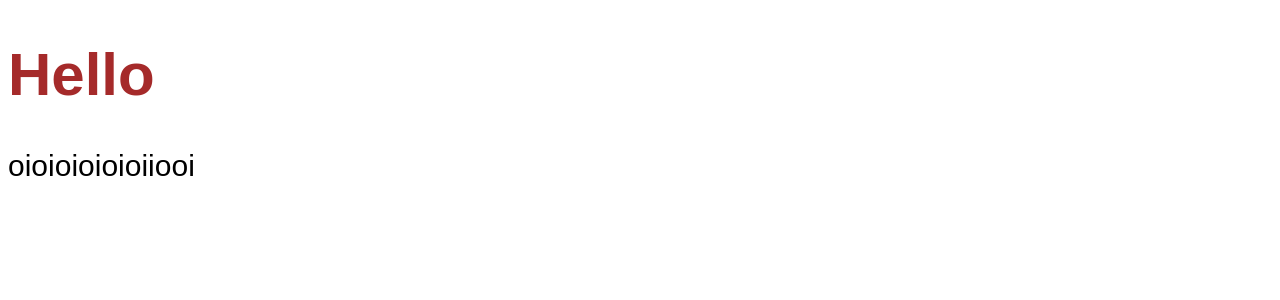
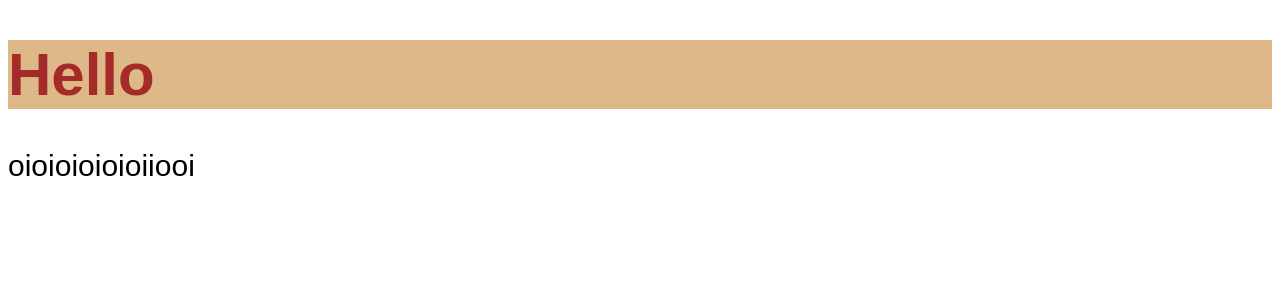
Before and after one commit to Filipe029/Pomodoro, a React (Vite) app: page / in a window 1280 px wide. Shown: the top 300 px of the page. Built offline with nearby package versions, Linux system fonts and the light colour scheme.

Commit message:
Importando o css

```diff
--- a/package.json
+++ b/package.json
@@ -10,6 +10,8 @@
     "preview": "vite preview"
   },
   "dependencies": {
+    "@tailwindcss/cli": "^4.1.8",
+    "@tailwindcss/vite": "^4.1.8",
     "react": "^19.1.0",
     "react-dom": "^19.1.0",
     "tailwindcss": "^4.1.8"
--- a/src/App.tsx
+++ b/src/App.tsx
@@ -1,3 +1,5 @@
+import { Heading } from './components/Heading';
+
 import './styles/theme.css';
 import './styles/global.css';
 
@@ -5,7 +7,7 @@ export function App() {
   console.log('oi');
   return (
     <>
-      <h1>Hello</h1>
+      <Heading />
       <p>oioioioioioiiooi</p>
     </>
   );
--- /dev/null
+++ b/src/components/Heading.module.css
@@ -0,0 +1,3 @@
+.heading {
+  background: burlywood;
+}
--- /dev/null
+++ b/src/components/Heading.tsx
@@ -0,0 +1,4 @@
+import styles from './Heading.module.css';
+export function Heading() {
+  return <h1 className={styles.heading}> Hello </h1>;
+}
--- a/vite.config.ts
+++ b/vite.config.ts
@@ -1,7 +1,7 @@
-import { defineConfig } from 'vite'
-import react from '@vitejs/plugin-react-swc'
+import { defineConfig } from 'vite';
+import react from '@vitejs/plugin-react-swc';
 
 // https://vite.dev/config/
 export default defineConfig({
   plugins: [react()],
-})
+});
```
Also changed, not shown: 1 other file (tests, documents, lock files or other folders).
